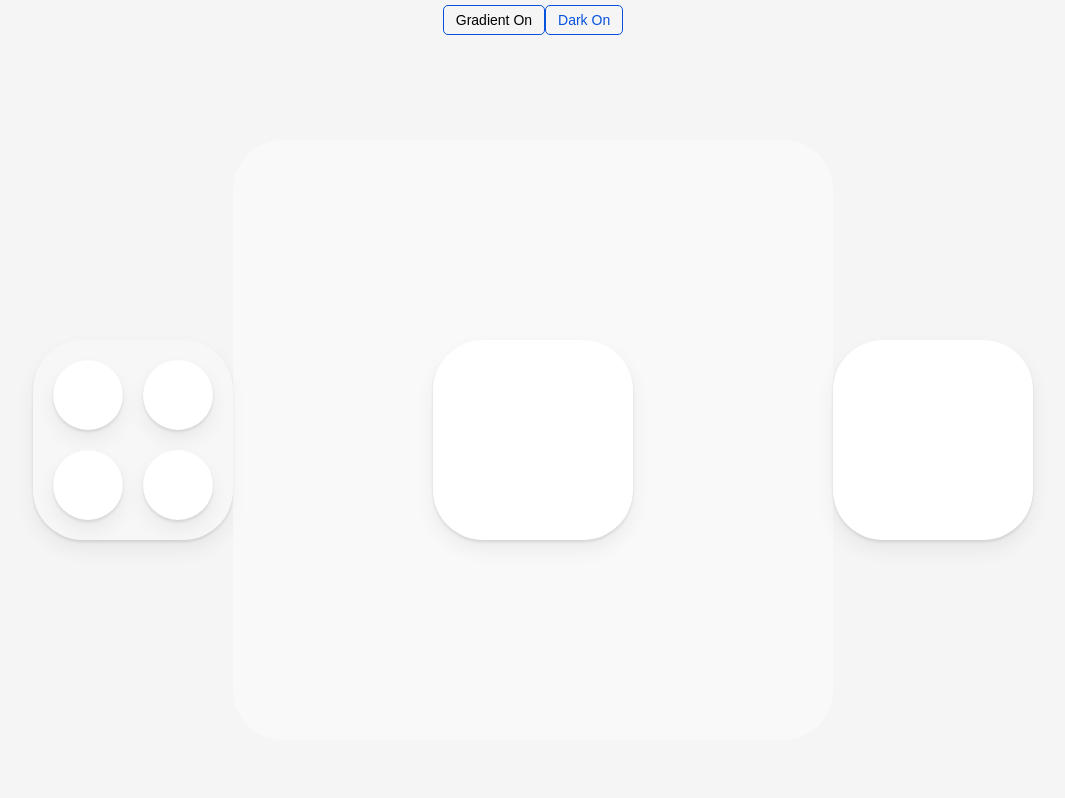
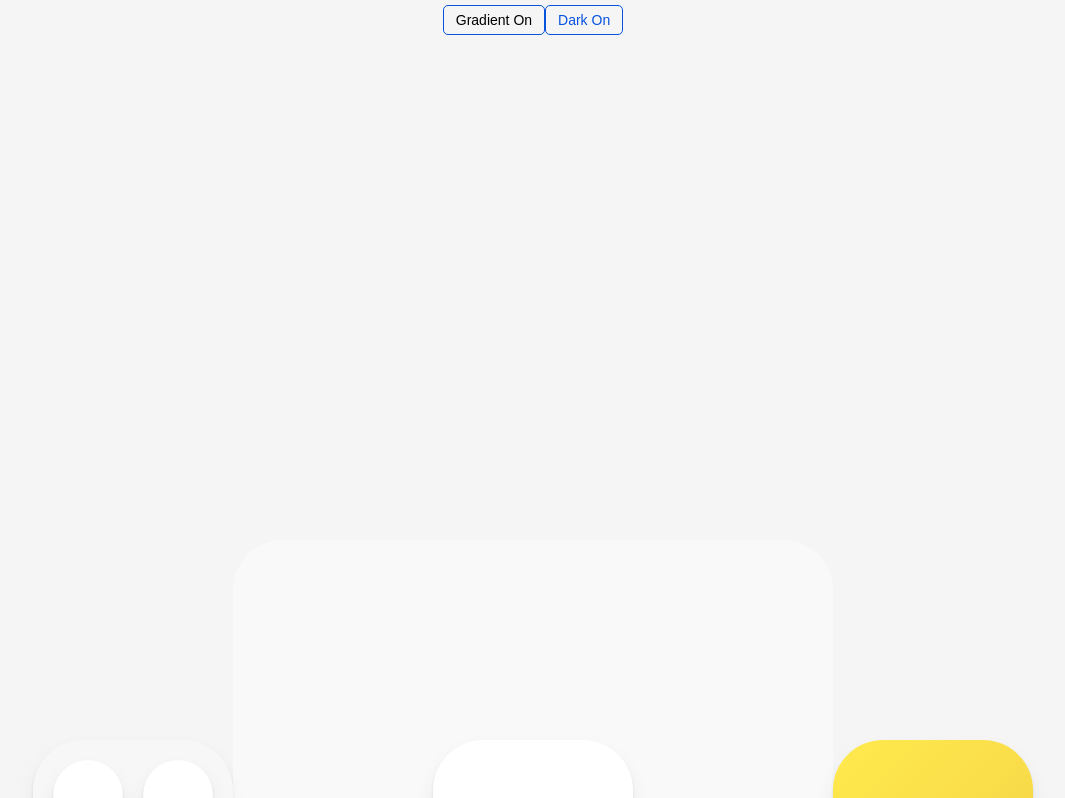
Before and after one commit to redonearth/react-master-class, a React (Create React App) app: page /animation in a window 1280 px wide. Shown: the top 798 px of the page, without its empty margins (107-1172 px from the left). Built offline with nearby package versions, Linux system fonts and the light colour scheme.

Commit message:
스크롤 애니메이션 추가

```diff
--- a/src/routes/projects/animation/AnimationField.tsx
+++ b/src/routes/projects/animation/AnimationField.tsx
@@ -1,9 +1,15 @@
-import { motion, useMotionValue, useTransform, Variants } from 'framer-motion';
+import {
+  motion,
+  useMotionValue,
+  useTransform,
+  useViewportScroll,
+  Variants,
+} from 'framer-motion';
 import { useRef } from 'react';
 import styled from 'styled-components';
 
 const Wrapper = styled.div`
-  height: 100vh;
+  height: 200vh;
   width: 100vw;
   display: flex;
   justify-content: center;
@@ -88,7 +94,18 @@ const boxVariants: Variants = {
 function AnimationField() {
   const biggerBoxRef = useRef<HTMLDivElement>(null);
   const x = useMotionValue(0);
-  const scale = useTransform(x, [-800, 0, 800], [2, 1, 0.1]);
+  const rotateZ = useTransform(x, [-800, 800], [-360, 360]);
+  const gradient = useTransform(
+    x,
+    [-800, 0, 800],
+    [
+      'linear-gradient(135deg, rgb(0, 127, 238), rgb(0, 83, 238))',
+      'linear-gradient(135deg, rgb(255, 234, 78), rgb(244, 209, 69))',
+      'linear-gradient(135deg, rgb(238, 63, 0), rgb(238, 120, 118))',
+    ]
+  );
+  const { scrollYProgress } = useViewportScroll();
+  const scale = useTransform(scrollYProgress, [0, 1], [1, 5]);
   return (
     <Wrapper>
       <GridBox variants={gridBoxVariants} initial="start" animate="end">
@@ -108,7 +125,11 @@ function AnimationField() {
           whileTap="click"
         />
       </BiggerBox>
-      <Box style={{ x, scale }} drag="x" dragSnapToOrigin />
+      <Box
+        style={{ x, rotateZ, background: gradient, scale }}
+        drag="x"
+        dragSnapToOrigin
+      />
     </Wrapper>
   );
 }
```
